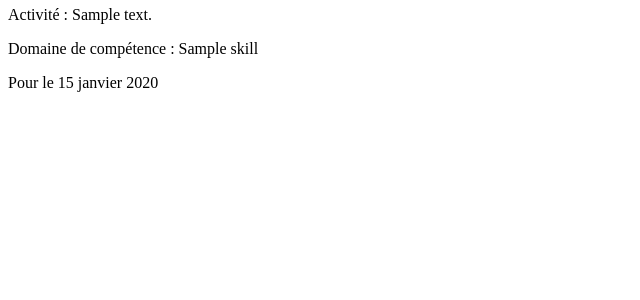
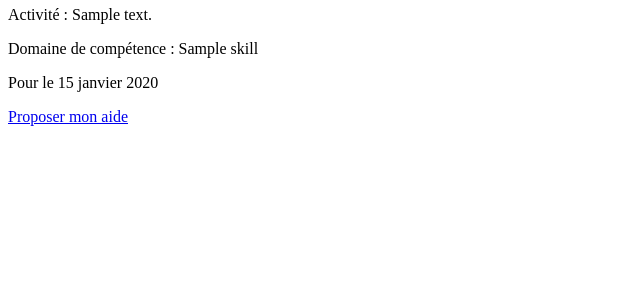
Before and after one commit to AmandineGrardLaurent/python_eval_echange_de_competences, a Django app: template echange_de_competences/skills/templates/skills/help-requests-matching-skills.html in a window 1280 px wide. Shown: the part 124-424 px from the top of the page, without its empty margins (0-640 px from the left). Run offline with Django 5.2, Linux system fonts and the light colour scheme; the template is opened without the code that fills it: values that come from a table or form of the project are taken from there, others are empty; a user stored in the database is signed in; tables that the repository leaves empty hold one stand-in row (values such as "Sample post").

Commit message:
ajout du lien dans le template help-re  pour accéder à la page détaillée d'une demande d'aide

```diff
--- a/echange_de_competences/skills/templates/skills/help-requests-matching-skills.html
+++ b/echange_de_competences/skills/templates/skills/help-requests-matching-skills.html
@@ -9,6 +9,7 @@
         <p>Activité : {{ request.description }} </p>
         <p>Domaine de compétence : {{ request.skill.skill_name }} </p>
         <p>Pour le {{ request.date }} </p>
+        <a href="{% url 'skills:help-requests-detail' request.id %}">Proposer mon aide</a>
     {% endfor %}
 {% else %}
     <p>Aucune demande ne correspond à vos compétences actuelles.
```
